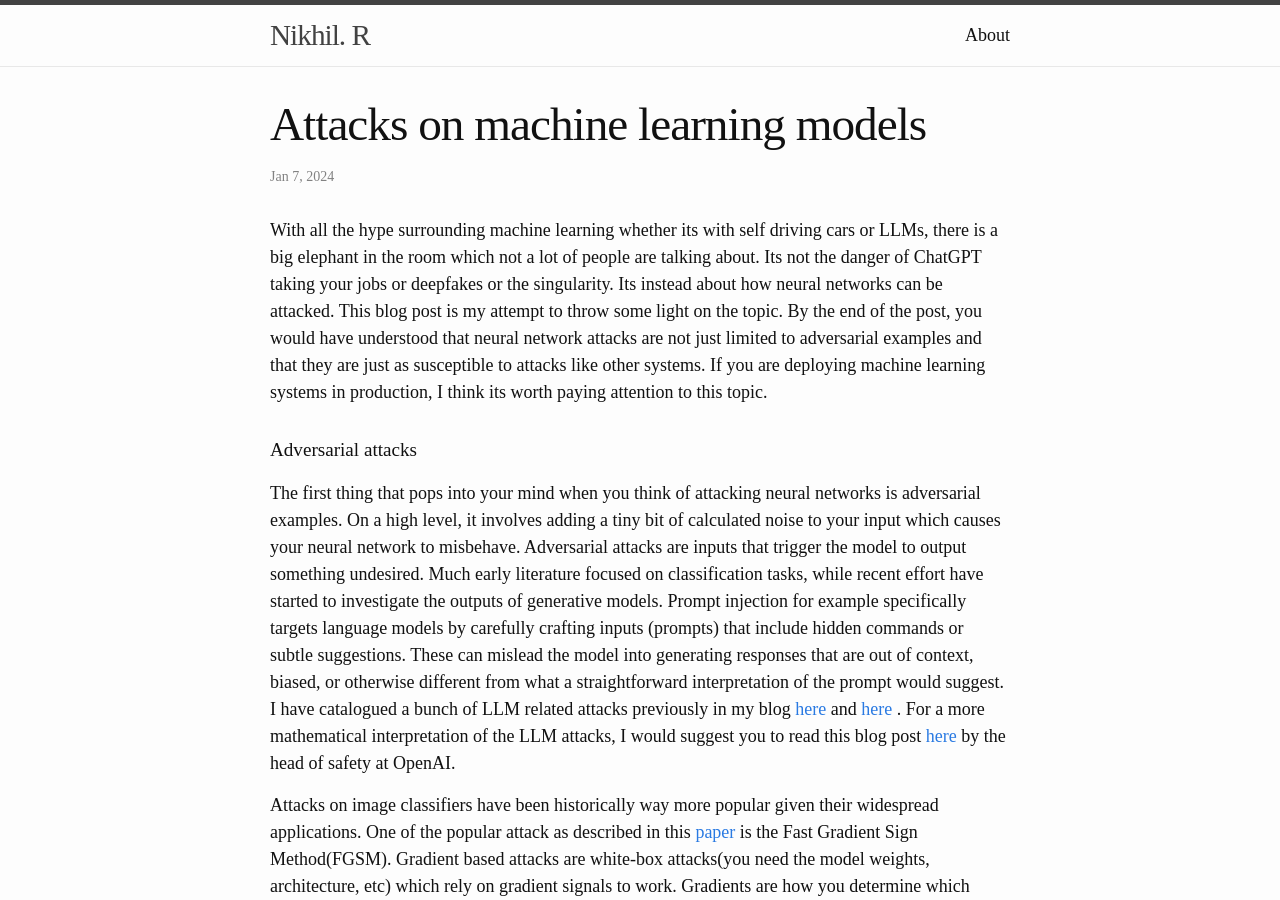
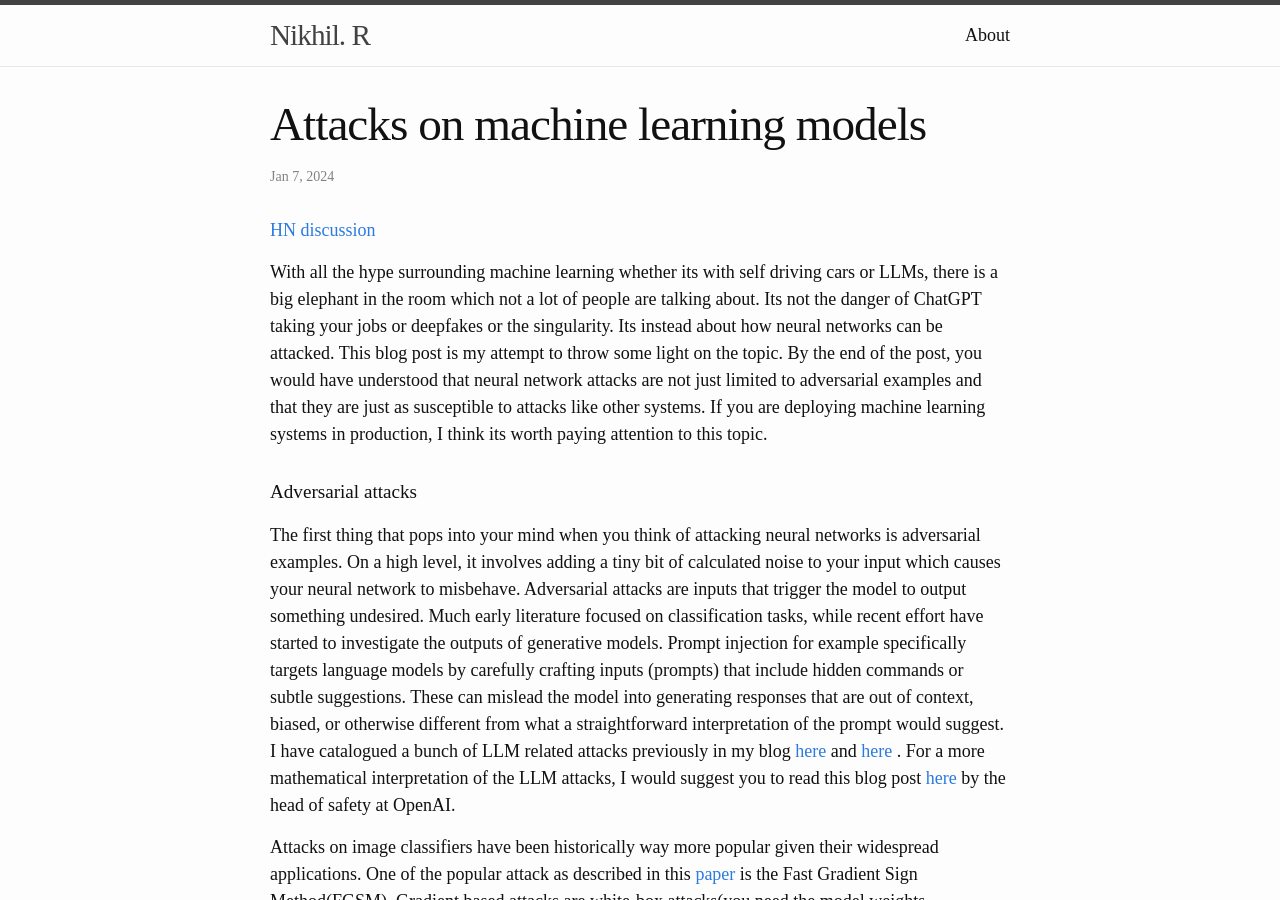
Before and after one commit to r-nikhil/r-nikhil.github.io, a Jekyll site: the page built from _posts/2024-01-07-attacking-neural-networks.md, in a window 1280 px wide and 900 px high. Built offline with Jekyll 4.4.1, drawn with Linux system fonts in a browser that asks for light colours.

Commit message:
Update 2024-01-07-attacking-neural-networks.md

```diff
--- a/_posts/2024-01-07-attacking-neural-networks.md
+++ b/_posts/2024-01-07-attacking-neural-networks.md
@@ -2,6 +2,8 @@
 layout: post
 title: Attacks on machine learning models
 ---
+
+[HN discussion](https://news.ycombinator.com/item?id=38904963)
 
 With all the hype surrounding machine learning whether its with self driving cars or LLMs, there is a big elephant in the room which not a lot of people are talking about. Its not the danger of ChatGPT taking your jobs or deepfakes or the singularity. Its instead about how neural networks can be attacked. This blog post is my attempt to throw some light on the topic. By the end of the post, you would have understood that neural network attacks are not just limited to adversarial examples and that they are just as susceptible to attacks like other systems. If you are deploying machine learning systems in production, I think its worth paying attention to this topic.
 
```
